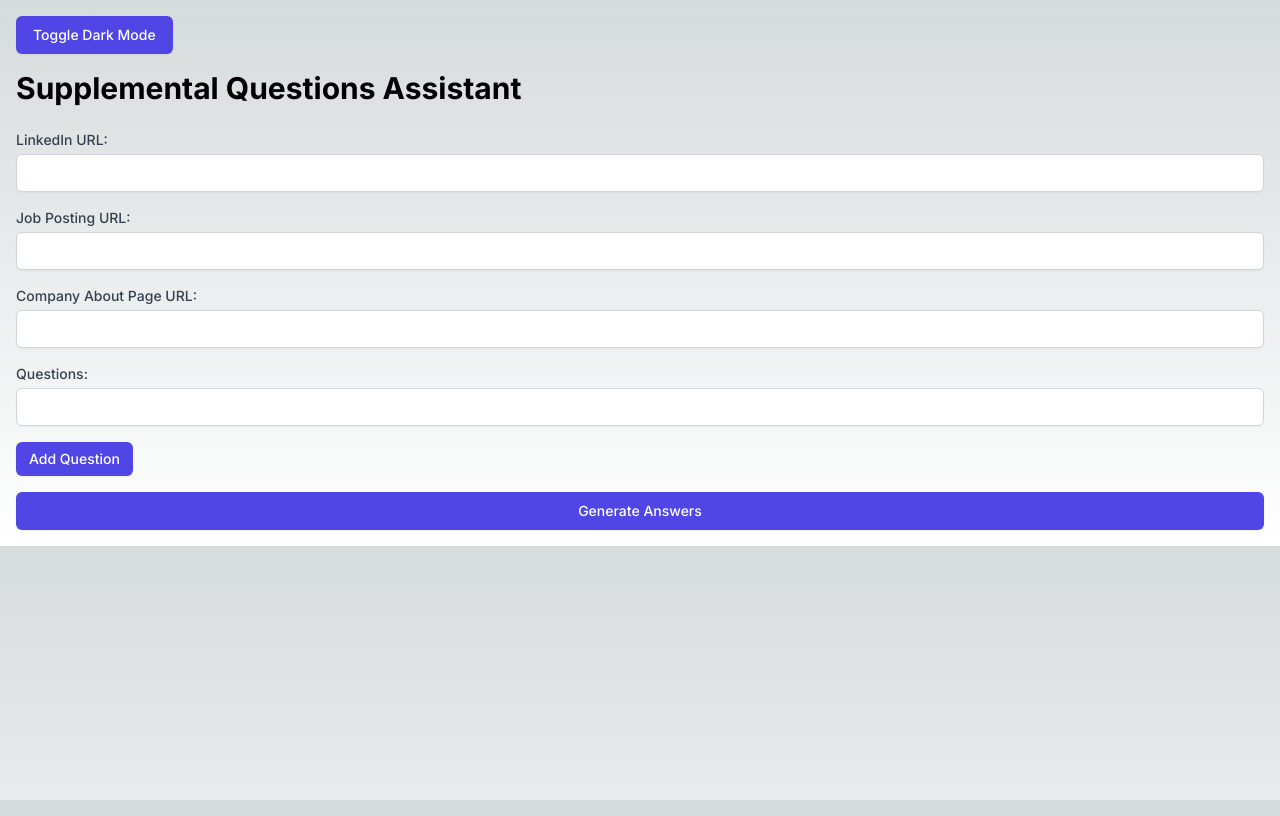
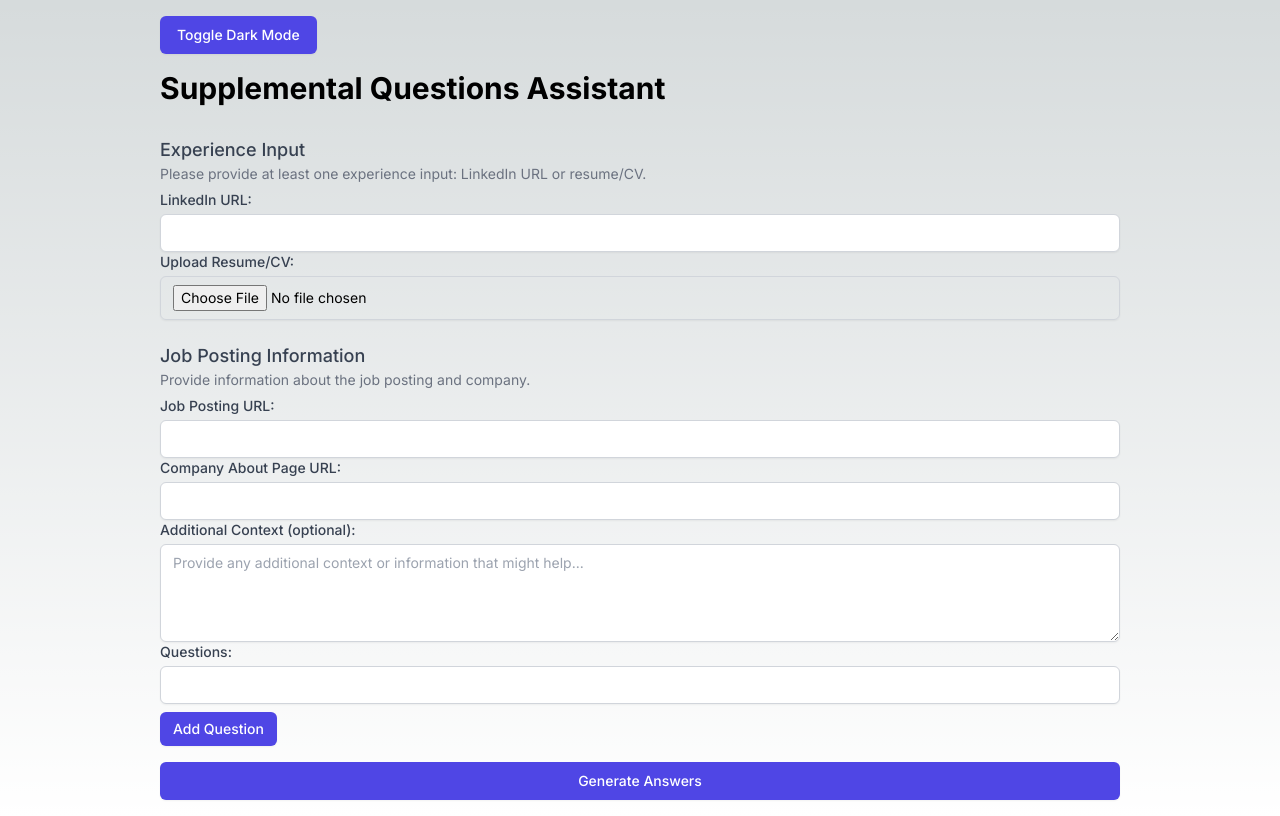
Before and after one commit to oozkaya2002/application-question-helper, a Next.js app in the folder application-question-helper-frontend/: page / in a window 1280 px wide. Built offline with nearby package versions, Linux system fonts and the light colour scheme.

Commit message:
Frontend's Initial Design Completed

```diff
--- a/application-question-helper-frontend/app/page.tsx
+++ b/application-question-helper-frontend/app/page.tsx
@@ -1,17 +1,20 @@
 "use client";
 
-import { useState, useEffect } from "react";
+import { useState, useEffect, useRef } from "react";
 
 const Home = () => {
   const [linkedinURL, setLinkedinURL] = useState("");
   const [jobPostingURL, setJobPostingURL] = useState("");
   const [aboutPageURL, setAboutPageURL] = useState("");
+  const [additionalContext, setAdditionalContext] = useState("");
   const [questions, setQuestions] = useState([""]);
-  const [isDarkMode, setIsDarkMode] = useState(false);
+  const [isDarkMode, setIsDarkMode] = useState<boolean | null>(null);
+  const [resume, setResume] = useState<File | null>(null);
+
+  const resumeInputRef = useRef<HTMLInputElement | null>(null);
 
   useEffect(() => {
     const storedTheme = localStorage.getItem("theme");
-
     if (storedTheme) {
       setIsDarkMode(storedTheme === "dark");
     } else {
@@ -23,8 +26,9 @@ const Home = () => {
   }, []);
 
   useEffect(() => {
+    if (isDarkMode !== null) {
+      // Only apply if isDarkMode has been set
       const root = window.document.documentElement;
-
       if (isDarkMode) {
         root.classList.add("dark");
         localStorage.setItem("theme", "dark");
@@ -32,14 +36,49 @@ const Home = () => {
         root.classList.remove("dark");
         localStorage.setItem("theme", "light");
       }
+    }
   }, [isDarkMode]);
 
   const toggleDarkMode = () => {
     setIsDarkMode(!isDarkMode);
   };
 
+  if (isDarkMode === null) {
+    // Center the loading text
+    return (
+      <div className="flex items-center justify-center h-screen">
+        <p className="text-lg font-medium dark:text-white">Loading...</p>
+      </div>
+    );
+  }
+
   const handleSubmit = async (e: React.FormEvent) => {
     e.preventDefault();
+    if (!linkedinURL && !resume) {
+      alert(
+        "Please provide at least one experience input: LinkedIn URL or resume/CV."
+      );
+      return;
+    }
+
+    if (!jobPostingURL || !aboutPageURL) {
+      alert("Please provide job posting URL and company about page URL.");
+      return;
+    }
+
+    if (resume && resume.size > 1024 * 1024) {
+      alert("File size must be less than 5MB.");
+      return;
+    }
+
+    if (
+      resume &&
+      !["application/pdf", "application/msword"].includes(resume.type)
+    ) {
+      alert("Invalid file type. Please upload a PDF or Word document.");
+      return;
+    }
+
     const payload = {
       linkedinURL,
       jobPostingURL,
@@ -61,8 +100,25 @@ const Home = () => {
     setQuestions([...questions, ""]);
   };
 
+  const removeQuestion = (index: number) => {
+    const newQuestions = questions.filter((_, i) => i !== index);
+    setQuestions(newQuestions);
+  };
+
+  const handleResumeUpload = (e: React.ChangeEvent<HTMLInputElement>) => {
+    const file = e.target.files?.[0] || null;
+    setResume(file);
+  };
+
+  const removeResume = () => {
+    setResume(null);
+    if (resumeInputRef.current) {
+      resumeInputRef.current.value = ""; // Clear the file input
+    }
+  };
+
   return (
-    <div className="container mx-auto p-4">
+    <div className="container mx-auto p-4 px-40">
       <button
         onClick={toggleDarkMode}
         className="mb-4 px-4 py-2 border border-transparent text-sm font-medium rounded-md shadow-sm text-white bg-indigo-600 hover:bg-indigo-700 focus:outline-none focus:ring-2 focus:ring-offset-2 focus:ring-indigo-500"
@@ -73,7 +129,19 @@ const Home = () => {
       <h1 className="text-3xl font-bold mb-6 dark:text-white">
         Supplemental Questions Assistant
       </h1>
+
       <form onSubmit={handleSubmit} className="space-y-4">
+        {/* Experience Inputs */}
+        <div>
+          <h2 className="py-1.5">
+            <span className="block text-lg font-medium text-gray-700 dark:text-gray-300">
+              Experience Input
+            </span>
+            <span className="block text-sm text-gray-500 dark:text-gray-400">
+              Please provide at least one experience input: LinkedIn URL or
+              resume/CV.
+            </span>
+          </h2>
           <div>
             <label className="block text-sm font-medium text-gray-700 dark:text-gray-300">
               LinkedIn URL:
@@ -83,9 +151,42 @@ const Home = () => {
               value={linkedinURL}
               onChange={(e) => setLinkedinURL(e.target.value)}
               className="mt-1 block w-full px-3 py-2 border border-gray-300 rounded-md shadow-sm focus:outline-none focus:ring-indigo-500 focus:border-indigo-500 sm:text-sm dark:bg-gray-800 dark:border-gray-600 dark:text-white"
-            required
             />
           </div>
+          <div>
+            <label className="block text-sm font-medium text-gray-700 dark:text-gray-300">
+              Upload Resume/CV:
+            </label>
+            <input
+              ref={resumeInputRef}
+              type="file"
+              accept=".pdf,.doc,.docx"
+              onChange={handleResumeUpload}
+              className="mt-1 block w-full px-3 py-2 border border-gray-300 rounded-md shadow-sm focus:outline-none focus:ring-indigo-500 focus:border-indigo-500 sm:text-sm dark:bg-gray-800 dark:border-gray-600 dark:text-white"
+            />
+            {resume && (
+              <div className="mt-2 flex items-center space-x-2">
+                <button
+                  type="button"
+                  onClick={removeResume}
+                  className="px-2 py-1 text-xs font-medium text-white bg-red-600 rounded-md shadow-sm hover:bg-red-700 focus:outline-none focus:ring-2 focus:ring-offset-2 focus:ring-red-500"
+                >
+                  Remove
+                </button>
+              </div>
+            )}
+          </div>
+        </div>
+
+        <div>
+          <h2 className="py-1.5">
+            <span className="block text-lg font-medium text-gray-700 dark:text-gray-300">
+              Job Posting Information
+            </span>
+            <span className="block text-sm text-gray-500 dark:text-gray-400">
+              Provide information about the job posting and company.
+            </span>
+          </h2>
           <div>
             <label className="block text-sm font-medium text-gray-700 dark:text-gray-300">
               Job Posting URL:
@@ -112,17 +213,39 @@ const Home = () => {
           </div>
           <div>
             <label className="block text-sm font-medium text-gray-700 dark:text-gray-300">
+              Additional Context (optional):
+            </label>
+            <textarea
+              value={additionalContext}
+              onChange={(e) => setAdditionalContext(e.target.value)}
+              className="mt-1 block w-full px-3 py-2 border border-gray-300 rounded-md shadow-sm focus:outline-none focus:ring-indigo-500 focus:border-indigo-500 sm:text-sm dark:bg-gray-800 dark:border-gray-600 dark:text-white"
+              rows={4}
+              placeholder="Provide any additional context or information that might help..."
+            />
+          </div>
+          <div>
+            <label className="block text-sm font-medium text-gray-700 dark:text-gray-300">
               Questions:
             </label>
             {questions.map((question, index) => (
+              <div key={index} className="flex space-x-2 items-center">
                 <input
-              key={index}
                   type="text"
                   value={question}
                   onChange={(e) => handleQuestionChange(index, e.target.value)}
-              className="mt-1 block w-full px-3 py-2 mb-2 border border-gray-300 rounded-md shadow-sm focus:outline-none focus:ring-indigo-500 focus:border-indigo-500 sm:text-sm dark:bg-gray-800 dark:border-gray-600 dark:text-white"
+                  className="mt-1 block w-full px-3 py-2 border border-gray-300 rounded-md shadow-sm focus:outline-none focus:ring-indigo-500 focus:border-indigo-500 sm:text-sm dark:bg-gray-800 dark:border-gray-600 dark:text-white"
                   required
                 />
+                {questions.length > 1 && (
+                  <button
+                    type="button"
+                    onClick={() => removeQuestion(index)}
+                    className="px-3 py-2 text-sm font-medium text-white bg-red-600 rounded-md shadow-sm hover:bg-red-700 focus:outline-none focus:ring-2 focus:ring-offset-2 focus:ring-red-500"
+                  >
+                    Remove
+                  </button>
+                )}
+              </div>
             ))}
             <button
               type="button"
@@ -131,6 +254,7 @@ const Home = () => {
             >
               Add Question
             </button>
+          </div>
         </div>
         <button
           type="submit"
```
Lines whose indentation alone changed are shown as unchanged.
